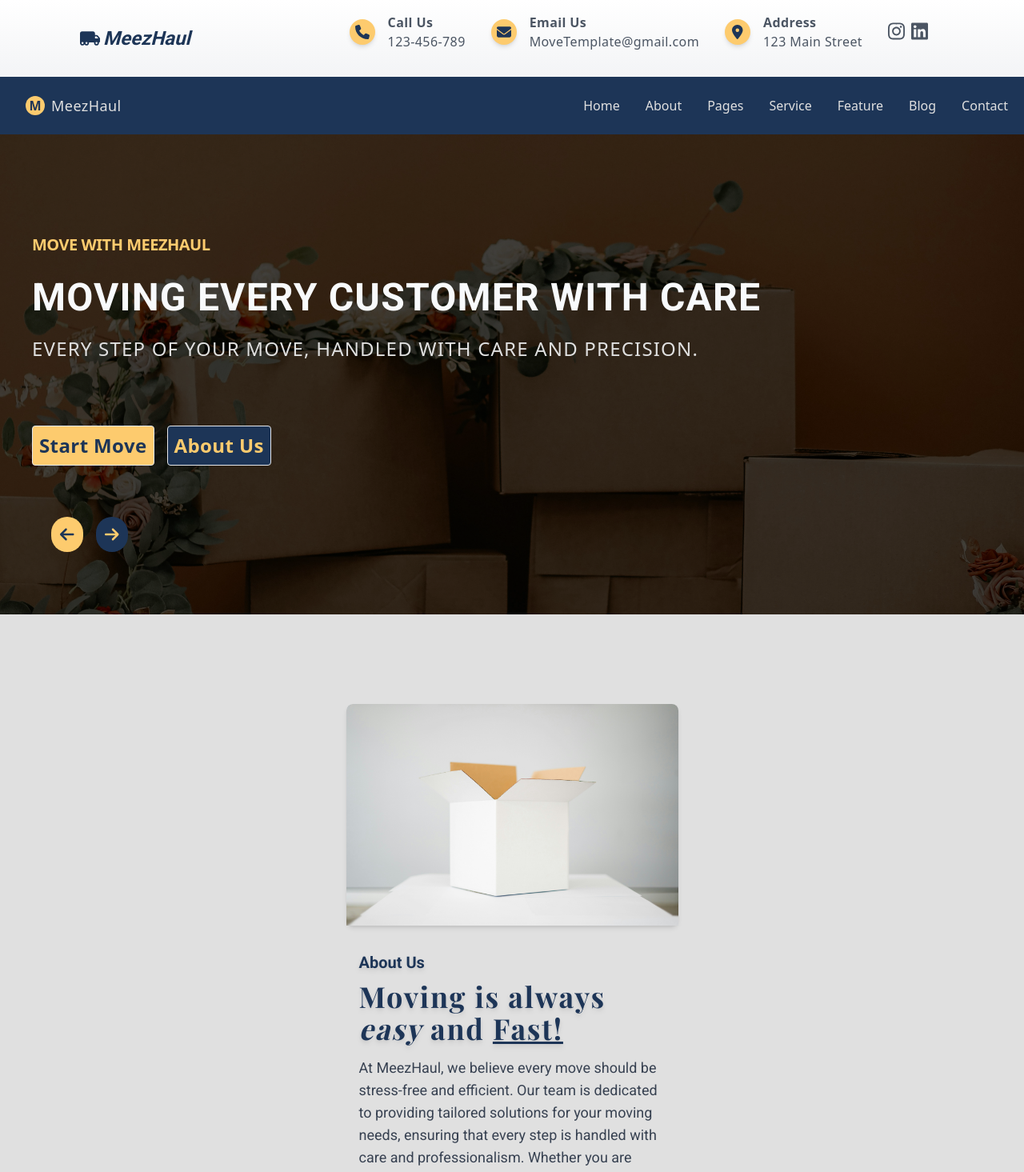
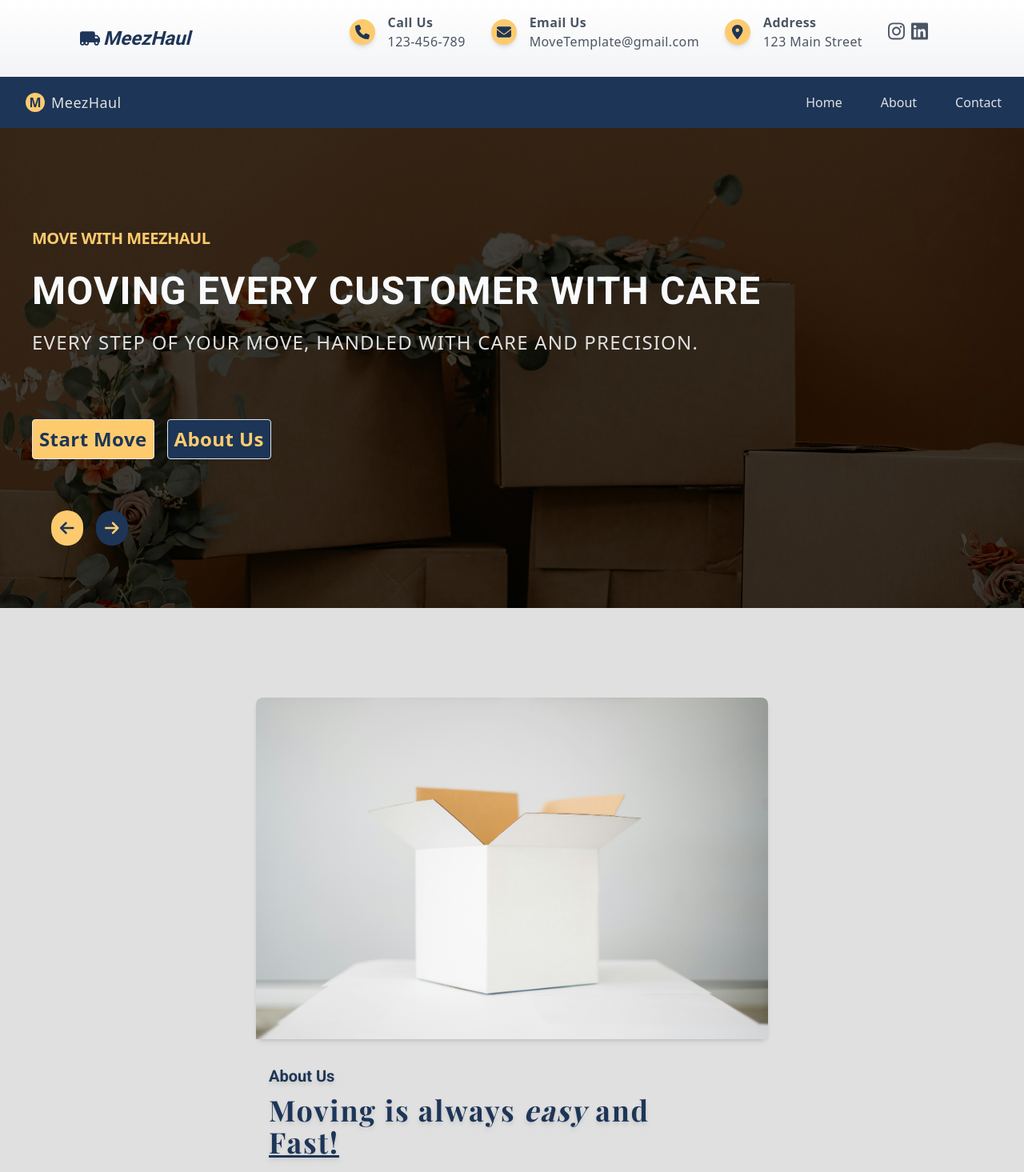
Before and after one commit to rashad3412/moveTemplateReact, a React (Vite) app: page / in a window 1280 px wide. Shown: the top 1465 px of the page at 80% size. Built offline with nearby package versions, Linux system fonts and the light colour scheme.

Commit message:
adjusted navBar for large screen

```diff
--- a/src/components/NavBar.jsx
+++ b/src/components/NavBar.jsx
@@ -82,25 +82,27 @@ const NavBar = () => {
             </button>
 
             {/* Links for Larger Screens */}
-            <div className="hidden lg:flex lg:min-w-56 lg:relative items-center space-x-6 ">
+            <ul className="hidden lg:flex lg:min-w-56 lg:relative items-center space-x-6">
               {[
-                "Home",
-                "About",
-                "Pages",
-                "Service",
-                "Feature",
-                "Blog",
-                "Contact",
+                { name: "Home", path: "/" },
+                { name: "About", path: "/about" },
+                // { name: "Pages", path: "/pages" },
+                // { name: "Service", path: "/service" },
+                // { name: "Feature", path: "/feature" },
+                // { name: "Blog", path: "/blog" },
+                { name: "Contact", path: "/contact" },
               ].map((link) => (
-                <Link
-                  href="#"
-                  key={link}
-                  className="block py-2 px-4 hover:decoration-deepYellow hover:underline hover:font-medium transition-all duration-300 cursor-pointer lg:text-md lg:hover:font-bold lg:px-1 lg:py-3"
-                >
-                  {link}
-                </Link>
+                <li key={link.name}>
+                  <Link
+                    to={link.path}
+                    className="block py-2 px-3 w-full text-left hover:bg-deepYellow hover:bg-opacity-20 hover:font-medium transition-all duration-300 cursor-pointer"
+                    onClick={handleLinkClick} // Close the menu when clicking a link
+                  >
+                    {link.name}
+                  </Link>
+                </li>
               ))}
-            </div>
+            </ul>
           </div>
         </div>
 
--- a/src/components/PriceComponent.jsx
+++ b/src/components/PriceComponent.jsx
@@ -12,7 +12,8 @@ const Pricing = () => {
         </div>
 
         {/* Pricing Plan */}
-        <div className="mt-10 max-w-lg   bg-white w-11/12 shadow-lg rounded-lg mx-auto  p-6 text-center">
+        <section className="md:grid md:grid-cols-2 lg:px-56">
+          <div className="mt-10 max-w-lg   bg-white w-11/12 shadow-lg rounded-lg mx-auto  p-6 text-center ">
             <h4 className="text-xl font-semibold text-royalBlue">Starter</h4>
             <p className="text-gray-600">Subscription</p>
 
@@ -50,7 +51,8 @@ const Pricing = () => {
               <li>✔ Truck for moving</li>
             </ul>
           </div>
-        <div className="mt-10 max-w-lg   bg-white w-11/12 shadow-lg rounded-lg mx-auto  p-6 text-center">
+          <div className="md:relative md:left-1/2">
+            <div className="mt-10 max-w-lg bg-white w-11/12 shadow-lg rounded-lg mx-auto p-6 text-center">
               <h4 className="text-xl font-semibold text-royalBlue"></h4>
               <p className="text-gray-600">Subscription</p>
 
@@ -69,6 +71,8 @@ const Pricing = () => {
                 <li>✔ Truck for moving</li>
               </ul>
             </div>
+          </div>
+        </section>
       </section>
     </>
   );
--- a/src/pages/AboutPage.jsx
+++ b/src/pages/AboutPage.jsx
@@ -39,7 +39,7 @@ function AboutPage() {
           </div>
         )}
 
-        <article className="w-[415px] mx-auto mt-16 pb-10">
+        <article className="w-[415px] mx-auto mt-16 pb-10 md:w-6/12  ">
           {/* Image Section */}
           <div className="bg-white shadow-md rounded-lg">
             <img
--- a/src/pages/ContactPage.jsx
+++ b/src/pages/ContactPage.jsx
@@ -184,7 +184,7 @@ function ContactPage() {
             </div>
           </div>
         </div>
-        <div className="pb-20 "></div>
+        <div className="pb-20"></div>
       </section>
     </div>
   );
```
Lines whose indentation alone changed are shown as unchanged.
